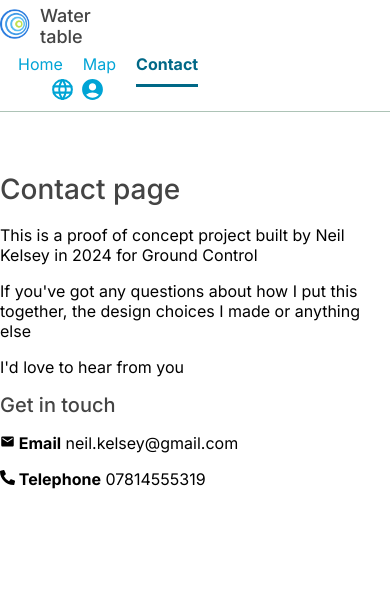
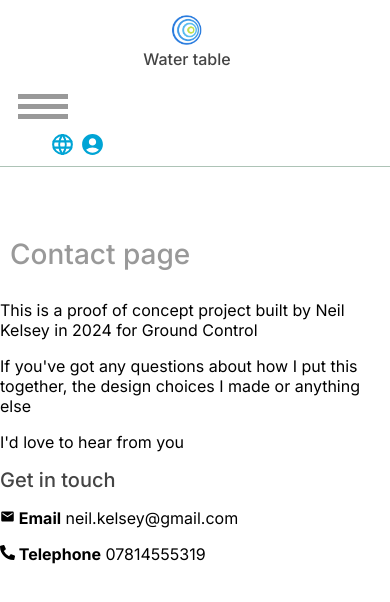
Before and after one commit to neil-kelsey/ground-control-water-table, a Next.js app in the folder ground-control-water-table/: page /contact in a window 390 px wide. Shown: the top 602 px of the page. Built offline with nearby package versions, Linux system fonts and the light colour scheme.

Commit message:
feat: Adding a horrible looking but functional mobile navigation

```diff
--- a/ground-control-water-table/src/app/components/header.tsx
+++ b/ground-control-water-table/src/app/components/header.tsx
@@ -4,16 +4,18 @@ import Image from "next/image";
 import Link from 'next/link';
 import { TbWorld } from "react-icons/tb";
 import { MdAccountCircle } from "react-icons/md";
+import { useToggle } from "../functions/useToggle";
 
 const Header = (props) => {
     const pathname = props.pathname;
+    const [visible, toggle] = useToggle(false);
     return (
         <div className="header">
             <div className="container">
                 <div className="row">
-                    <div className="col-md-3">
-                        <h1>
-                            <a href="https://www.groundcontrol.com/">
+                    <div className="col-md-3 col-sm-12">
+                        <h1 className="mobile-display-block mobile-text-align-center">
+                            <a className="mobile-display-block mobile-text-align-center" href="https://www.groundcontrol.com/">
                                 <Image
                                     src="/site-logo.png"
                                     alt="Ground Control - Water Table"
@@ -26,7 +28,12 @@ const Header = (props) => {
                         </h1>
                     </div>
                     <div className="col-md-6 text-align-center">
-                        <ul className="main-menu">
+                        <div onClick={toggle} className="icon">
+                            <div className="hamburger"></div>
+                            <div className="hamburger"></div>
+                            <div className="hamburger"></div>
+                        </div>
+                        <ul className={visible ? "main-menu" : "mobile-invisible main-menu"}>
                             <li className={pathname === "/" ? "selected" : ""}><Link key={"/"} href={"/"}>Home</Link></li>
                             <li className={pathname === "/map" ? "selected" : ""}><Link key={"/map"} href={"/map"}>Map</Link></li>
                             <li className={pathname === "/contact" ? "selected" : ""}><Link key={"/contact"} href={"/contact"}>Contact</Link></li>
--- a/ground-control-water-table/src/app/globals.css
+++ b/ground-control-water-table/src/app/globals.css
@@ -388,6 +388,85 @@ xl- 1201px and above for extra large screens like TV. */
 
 /* End of responsive grid system */
 
+/* Start of mobile only styling */
+
+@media (max-width: 768px) {
+
+  .mobile-invisible {
+    display: none;
+  }
+
+  .mobile-text-align-center {
+    text-align: center;
+  }
+
+  .mobile-display-block {
+    display: block!important;
+  }
+
+  .header h1 {
+    font-size: 16px;
+  }
+
+  .header h1 img {
+    margin:0;
+  }
+
+
+
+
+
+
+
+
+  /* Start of mobile menu styling */
+
+  h1 {
+    color: #999;
+    padding: 10px;
+ }
+  .icon {
+    cursor: pointer;
+    padding: 10px;
+ }
+  .icon .hamburger {
+    width: 50px;
+    height: 5px;
+    background-color: #999;
+    margin-top: 5px;
+ }
+  ul {
+    list-style: none;
+    width: 100%;
+    padding: 0;
+    border-bottom: 1px solid #999;
+ }
+  ul a {
+    color: #999;
+    text-decoration: none;
+ }
+  ul a li {
+    text-align: center;
+    padding: 10px;
+    border-top: 1px solid #999;
+    transition: all 0.3s ease;
+ }
+  li:hover {
+    background-color: #999;
+    color: white;
+    transform: translateX(-10px);
+ }
+
+
+
+
+
+
+
+}
+
+/* End of mobile only styling */
+
 .chart-container {
   width: 100%;
   height: 100%;
```
Also changed, not shown: 1 other file (tests, documents, lock files or other folders).
